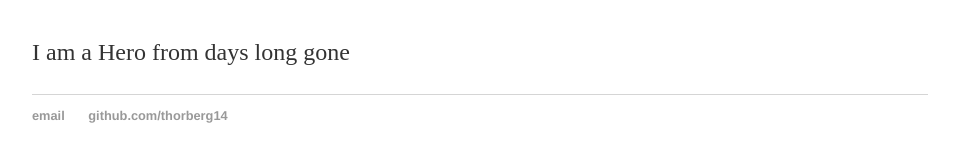
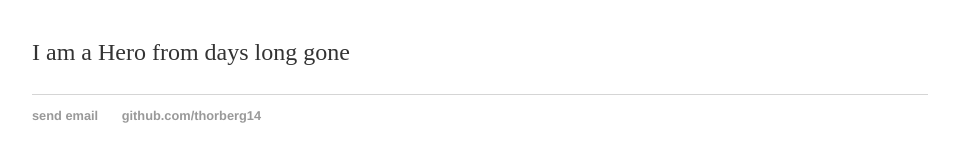
Before and after one commit to Thorberg14/Thorberg14.github.io, a Jekyll site: the page built from index.html, in a window 1280 px wide. Shown: the part 161-323 px from the top of the page, without its empty margins (160-1119 px from the left). Built offline with Jekyll 4.4.1, drawn with Linux system fonts in a browser that asks for light colours.

Commit message:
Update default.html

```diff
--- a/_layouts/default.html
+++ b/_layouts/default.html
@@ -21,7 +21,7 @@
 			</div><!-- /.container -->
 			<footer>
 	    		<ul>
-	        		<li><a href="mailto:viking140@gmail.com">email</a></li>
+	        		<li><a href="mailto:viking140@gmail.com">send email</a></li>
 	        		<li><a href="https://github.com/thorberg14">github.com/thorberg14</a></li>
 				</ul>
 			</footer>
```
